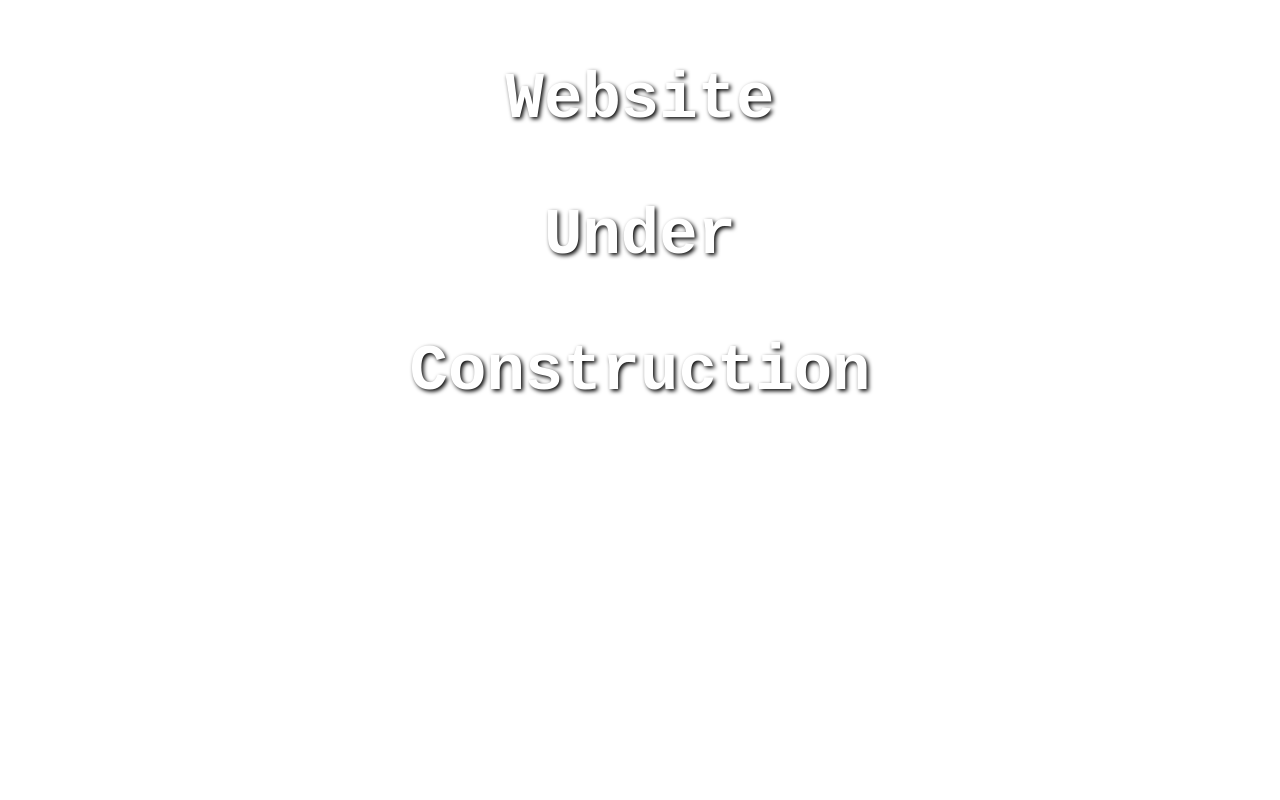
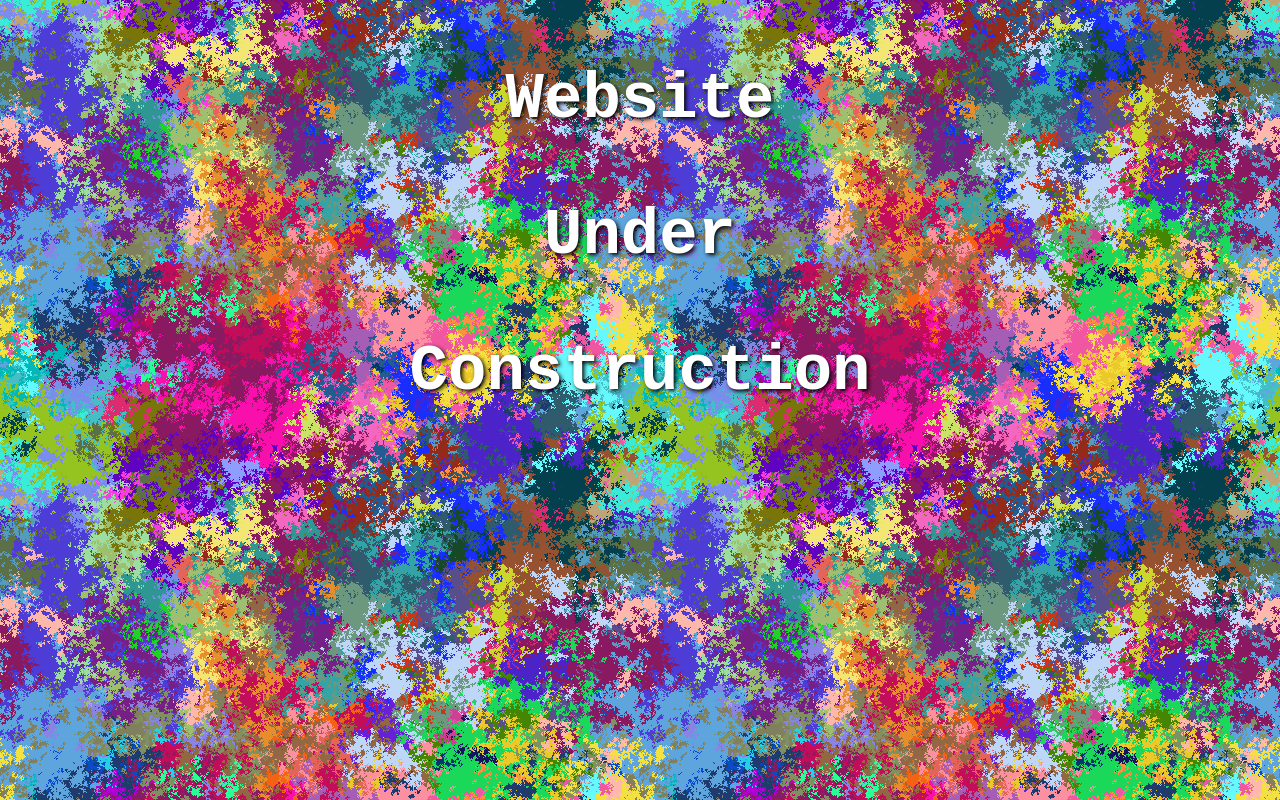
Before and after one commit to kennygow/tilingk, a plain HTML site: page index.html in a window 1280 px wide. Drawn offline with Linux system fonts and the light colour scheme; the site is published under a folder, as on GitHub Pages, so addresses that start at the root find nothing.

Commit message:
Update index.html

```diff
--- a/index.html
+++ b/index.html
@@ -18,7 +18,7 @@
 		}
 		body
 		{
-			background-image:url("/images/object.vote5-1px.2.png");
+			background-image:url(images/object.vote5-1px.2.png);
 			background-repeat:repeat;
 		}
 	</style>
```
